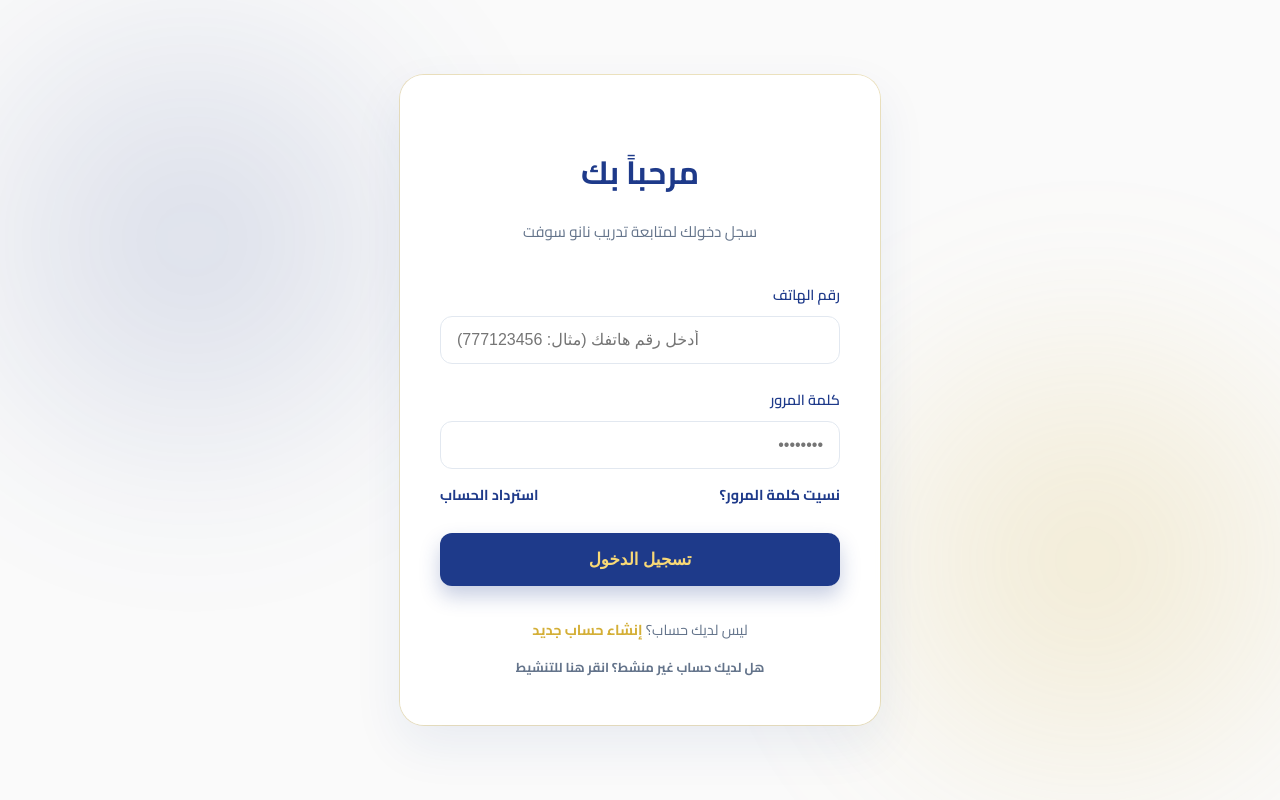
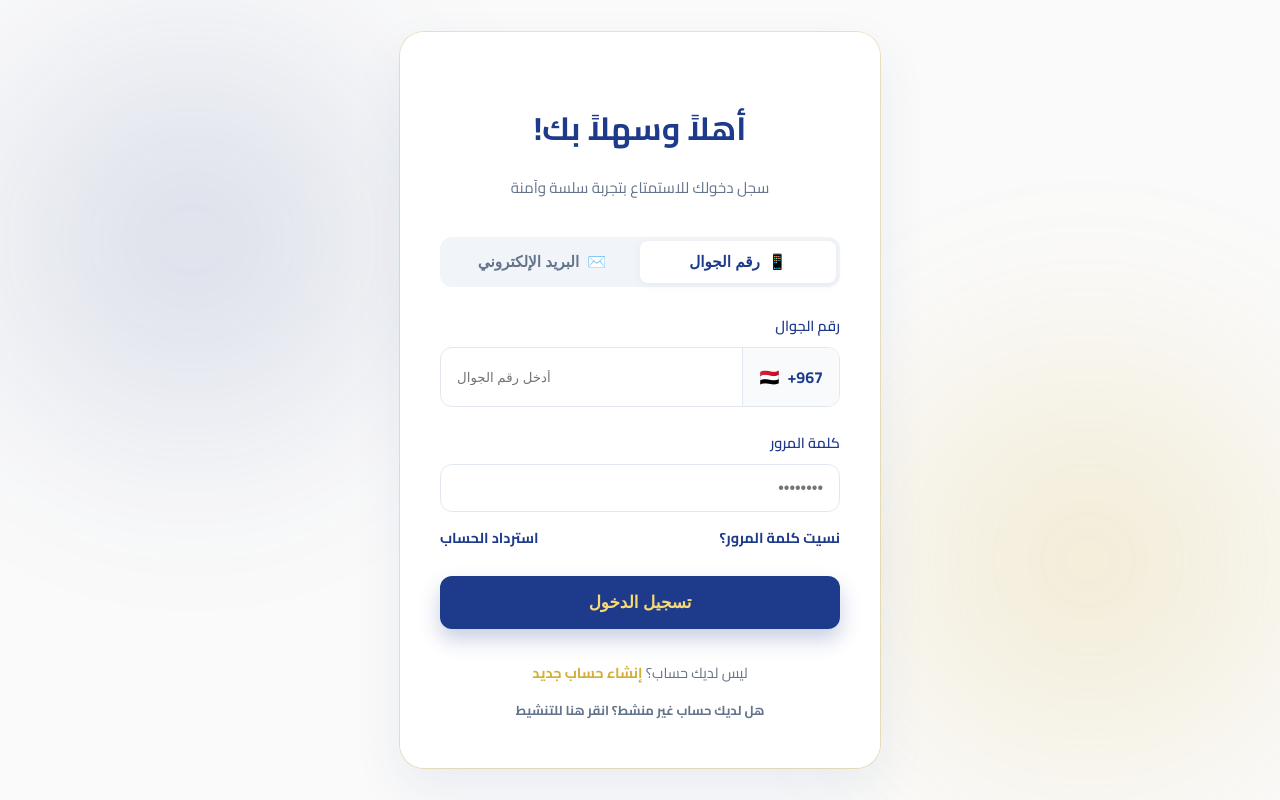
Before and after one commit to Hadeel-Khalid19/Nano-Soft-Integrated-Solution, a React (Vite) app in the folder nano_soft_web/: page / in a window 1280 px wide. Built offline with nearby package versions, Linux system fonts and the light colour scheme.

Commit message:
Enhance Login UI: Add Tabs and Country Code prefix

```diff
--- a/nano_soft_web/src/pages/LoginPage.jsx
+++ b/nano_soft_web/src/pages/LoginPage.jsx
@@ -3,7 +3,8 @@ import authService from '../services/authService';
 import '../styles/Login.css';
 
 const LoginPage = ({ onNavigate }) => {
-  const [mobile, setMobile] = useState('');
+  const [loginMethod, setLoginMethod] = useState('phone'); // 'phone' or 'email'
+  const [identifier, setIdentifier] = useState('');
   const [password, setPassword] = useState('');
   const [error, setError] = useState('');
   const [loading, setLoading] = useState(false);
@@ -14,9 +15,11 @@ const LoginPage = ({ onNavigate }) => {
     setLoading(true);
 
     try {
-      const data = await authService.login(mobile, password);
+      // إذا كان مختار هاتف، ممكن نضيف مفتاح الدولة إذا كان الـ API يطلبه، لكن حالياً نرسله كما هو أو حسب متطلباتك
+      // let finalIdentifier = loginMethod === 'phone' ? `+967${identifier}` : identifier;
+      const data = await authService.login(identifier, password);
       alert('تم تسجيل الدخول بنجاح!');
-      onNavigate('profile'); // التوجه للبروفايل بعد الدخول
+      onNavigate('profile');
     } catch (err) {
       let errorMessage = 'فشل تسجيل الدخول، تأكد من البيانات';
       const responseData = err?.response?.data;
@@ -43,24 +46,58 @@ const LoginPage = ({ onNavigate }) => {
     <div className="login-container">
       <div className="login-card">
         <div className="login-header">
-          <h1>مرحباً بك</h1>
-          <p>سجل دخولك لمتابعة تدريب نانو سوفت</p>
+          <h1>أهلاً وسهلاً بك!</h1>
+          <p>سجل دخولك للاستمتاع بتجربة سلسة وآمنة</p>
         </div>
 
         {error && <div className="error-message">{error}</div>}
 
+        <div className="login-tabs">
+          <button
+            type="button"
+            className={`tab-btn ${loginMethod === 'phone' ? 'active' : ''}`}
+            onClick={() => setLoginMethod('phone')}
+          >
+            <span>📱</span> رقم الجوال
+          </button>
+          <button
+            type="button"
+            className={`tab-btn ${loginMethod === 'email' ? 'active' : ''}`}
+            onClick={() => setLoginMethod('email')}
+          >
+            <span>✉️</span> البريد الإلكتروني
+          </button>
+        </div>
+
         <form onSubmit={handleLogin} className="login-form">
         <div className="form-group">
-          <label>رقم الهاتف</label>
-          <div className="input-wrapper">
-            <input
-              type="tel"
-              placeholder="أدخل رقم هاتفك (مثال: 777123456)"
-              value={mobile}
-              onChange={(e) => setMobile(e.target.value)}
-              required
-            />
-          </div>
+          <label>{loginMethod === 'phone' ? 'رقم الجوال' : 'البريد الإلكتروني'}</label>
+
+          {loginMethod === 'phone' ? (
+            <div className="phone-input-container">
+              <div className="country-code-prefix">
+                <span>🇾🇪</span>
+                <span>+967</span>
+              </div>
+              <input
+                type="tel"
+                placeholder="أدخل رقم الجوال"
+                value={identifier}
+                onChange={(e) => setIdentifier(e.target.value)}
+                required
+              />
+            </div>
+          ) : (
+            <div className="input-wrapper">
+              <input
+                type="email"
+                placeholder="أدخل بريدك الإلكتروني"
+                value={identifier}
+                onChange={(e) => setIdentifier(e.target.value)}
+                required
+              />
+            </div>
+          )}
         </div>
 
           <div className="form-group">
--- a/nano_soft_web/src/styles/Login.css
+++ b/nano_soft_web/src/styles/Login.css
@@ -162,3 +162,80 @@ body {
   border: 1px solid #fee2e2;
   text-align: center;
 }
+
+/* Tabs Styling */
+.login-tabs {
+  display: flex;
+  background: #f1f5f9;
+  border-radius: 12px;
+  padding: 4px;
+  margin-bottom: 25px;
+}
+
+.tab-btn {
+  flex: 1;
+  padding: 12px;
+  border: none;
+  background: transparent;
+  color: #64748b;
+  font-weight: 600;
+  font-size: 0.95rem;
+  border-radius: 8px;
+  cursor: pointer;
+  transition: all 0.3s ease;
+  display: flex;
+  align-items: center;
+  justify-content: center;
+  gap: 8px;
+}
+
+.tab-btn.active {
+  background: white;
+  color: var(--navy-blue);
+  box-shadow: 0 2px 10px rgba(0, 0, 0, 0.05);
+}
+
+.tab-btn i {
+  font-size: 1.1rem;
+}
+
+/* Phone Input with Country Code */
+.phone-input-container {
+  display: flex;
+  align-items: center;
+  background: #ffffff;
+  border: 1px solid #e2e8f0;
+  border-radius: 12px;
+  overflow: hidden;
+  transition: all 0.3s ease;
+}
+
+.phone-input-container:focus-within {
+  border-color: var(--gold-glow);
+  box-shadow: 0 0 0 4px rgba(212, 175, 55, 0.15);
+}
+
+.country-code-prefix {
+  display: flex;
+  align-items: center;
+  gap: 8px;
+  padding: 14px 16px;
+  background: #f8fafc;
+  border-left: 1px solid #e2e8f0;
+  font-weight: 700;
+  color: var(--text-navy);
+  direction: ltr; /* To keep +967 formatted correctly */
+}
+
+.phone-input-container input {
+  border: none;
+  padding: 14px 16px;
+  flex: 1;
+  border-radius: 0;
+  outline: none;
+  background: transparent;
+}
+
+.phone-input-container input:focus {
+  box-shadow: none;
+}
```
Also changed, not shown: 1 other file (tests, documents, lock files or other folders).
